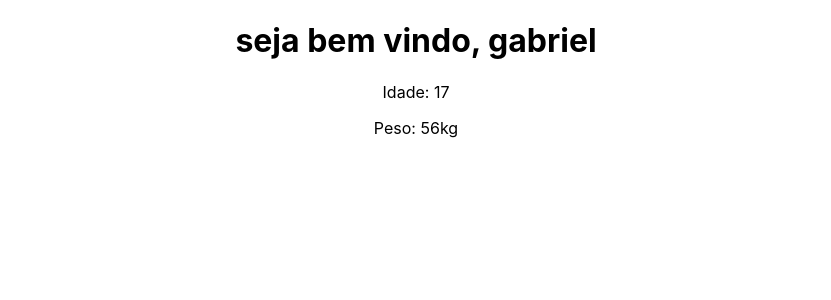
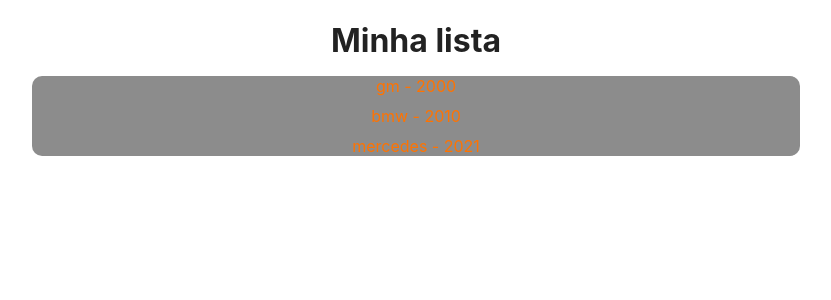
Before and after one commit to gabrielpassos2008/curso-React, a React (Create React App) app in the folder primeiro-react/: page / in a window 1280 px wide. Shown: the top 300 px of the page, without its empty margins (224-1055 px from the left). Built offline with nearby package versions, Linux system fonts and the light colour scheme.

Commit message:
criando novos elemenrtos para usar o proptype e tbm usando o css module

```diff
--- a/primeiro-react/src/App.js
+++ b/primeiro-react/src/App.js
@@ -1,11 +1,10 @@
 import './App.css';
-import Pessoa from './components/Pessoa';
+import List from './components/List';
 
 function App() {
-  const name = "gabriel"
   return (
     <div className="App">
-      <Pessoa nome="gabriel" idade="17" peso="56kg"></Pessoa>
+      <List></List>
     </div>
   );
 }
--- a/primeiro-react/src/components/BemVindo.js
+++ b/primeiro-react/src/components/BemVindo.js
@@ -2,7 +2,7 @@
 
 function BemVindo(props){
     return(
-        <div className={styles.BemVindo}>
+        <div className={styles.titulo}>
             <h1  > seja bem vindo, {props.nome}</h1>
         </div>
     )
--- /dev/null
+++ b/primeiro-react/src/components/Item.js
@@ -0,0 +1,17 @@
+import propTypes from "prop-types"
+import styles from './Item.module.css'
+function Item({marca, ano}){
+    return(
+        <>
+            <li className={styles.item}>
+                {marca} - {ano}
+            </li>
+        </>
+    )
+
+Item.prototype= {
+    marca: propTypes.string.isRequired,
+    ano: propTypes.number.isRequired
+}
+}
+export default Item
--- /dev/null
+++ b/primeiro-react/src/components/Item.module.css
@@ -0,0 +1,6 @@
+.item {
+  margin-bottom: 10px;
+  transition: 0.2s;
+  padding-inline: 10px;
+  color: rgb(255, 115, 0);
+}
--- /dev/null
+++ b/primeiro-react/src/components/List.js
@@ -0,0 +1,17 @@
+import Item from "./Item"
+import styles from './List.module.css'
+
+function List(){
+    return(
+        <>
+        <h1 className={styles.titulo}>Minha lista</h1>
+        <ul className={styles.lista}>
+            <Item marca="gm" ano="2000" ></Item>
+            <Item marca="bmw" ano="2010" ></Item>
+            <Item marca="mercedes" ano="2021" ></Item>
+        </ul>
+        </>
+    )
+}
+
+export default List
--- /dev/null
+++ b/primeiro-react/src/components/List.module.css
@@ -0,0 +1,18 @@
+.titulo {
+  margin-bottom: 16px;
+  color: #222;
+
+}
+
+.lista {
+  list-style: none;
+  padding: 0;
+  background-color: rgba(0, 0, 0, 0.452);
+  border-radius: 10px;
+  margin-inline: 20%;
+}
+
+.item:hover {
+  background: #e9ecef;
+  transform: translateX(4px);
+}
```
